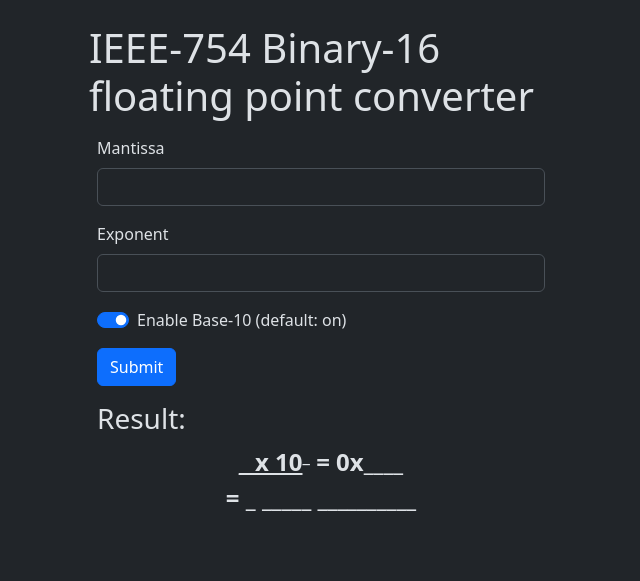
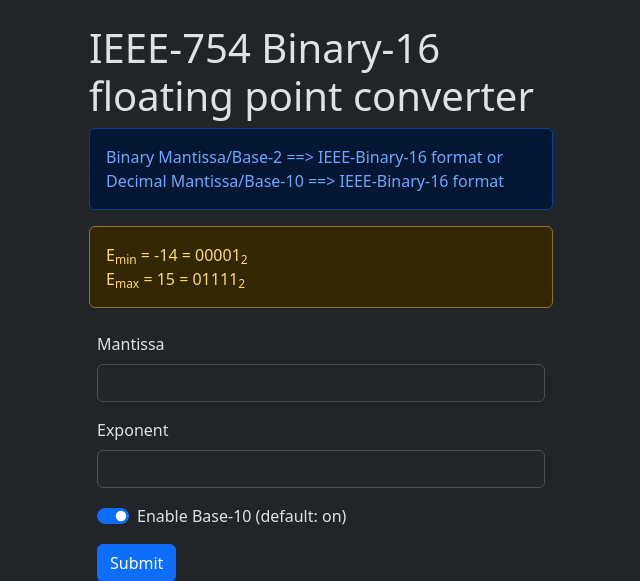
Before and after one commit to koko-tsuu/ARCH2-SimuProject, a Flask app: page / in a window 1280 px wide. Shown: the top 581 px of the page, without its empty margins (319-959 px from the left). Run offline with Flask 3, Linux system fonts and the light colour scheme; some libraries are stand-ins or nearby versions.

Commit message:
added more QOL

```diff
--- a/src/templates/index.html
+++ b/src/templates/index.html
@@ -10,6 +10,21 @@
 
     <div class="container-fluid p-4 mx-auto xs">
     <h1>IEEE-754 Binary-16 floating point converter</h1>
+    <div class="alert alert-primary" role="alert">
+        Binary Mantissa/Base-2 ==> IEEE-Binary-16 format or
+        <br>Decimal Mantissa/Base-10 ==> IEEE-Binary-16 format
+
+
+    </div>
+
+    <div class="alert alert-warning" role="alert">
+        E<sub>min</sub> = -14 = 00001<sub>2</sub>
+
+        <br>
+        E<sub>max</sub> = 15 = 01111<sub>2</sub>
+    </div>
+
+
 
     {% include 'partials/form.html'%}
 
--- a/src/templates/partials/form.html
+++ b/src/templates/partials/form.html
@@ -24,9 +24,9 @@
         <p class="text-center custom-weight"><u>{{ pMan }} x {{ pChk }}</u><sup>{{ pExp }}</sup> = 0x{{ bHex }}<br> = {{ result }}</p>
         <p class="text-center custom-weight">{{ pMsg }}</p>
 
-        {% if result != '  '%}
+        {% if result != '_ _____ __________' %}
         <div class="container px-4 m-3 text-center">
-            {% if results|length >= 18%}
+            {% if result|length >= 18%}
             <div class="row gx-1">
                 <div class="col-sm-1">Sign</div>
                 <div class="col-sm-4">Exponent</div>
```
